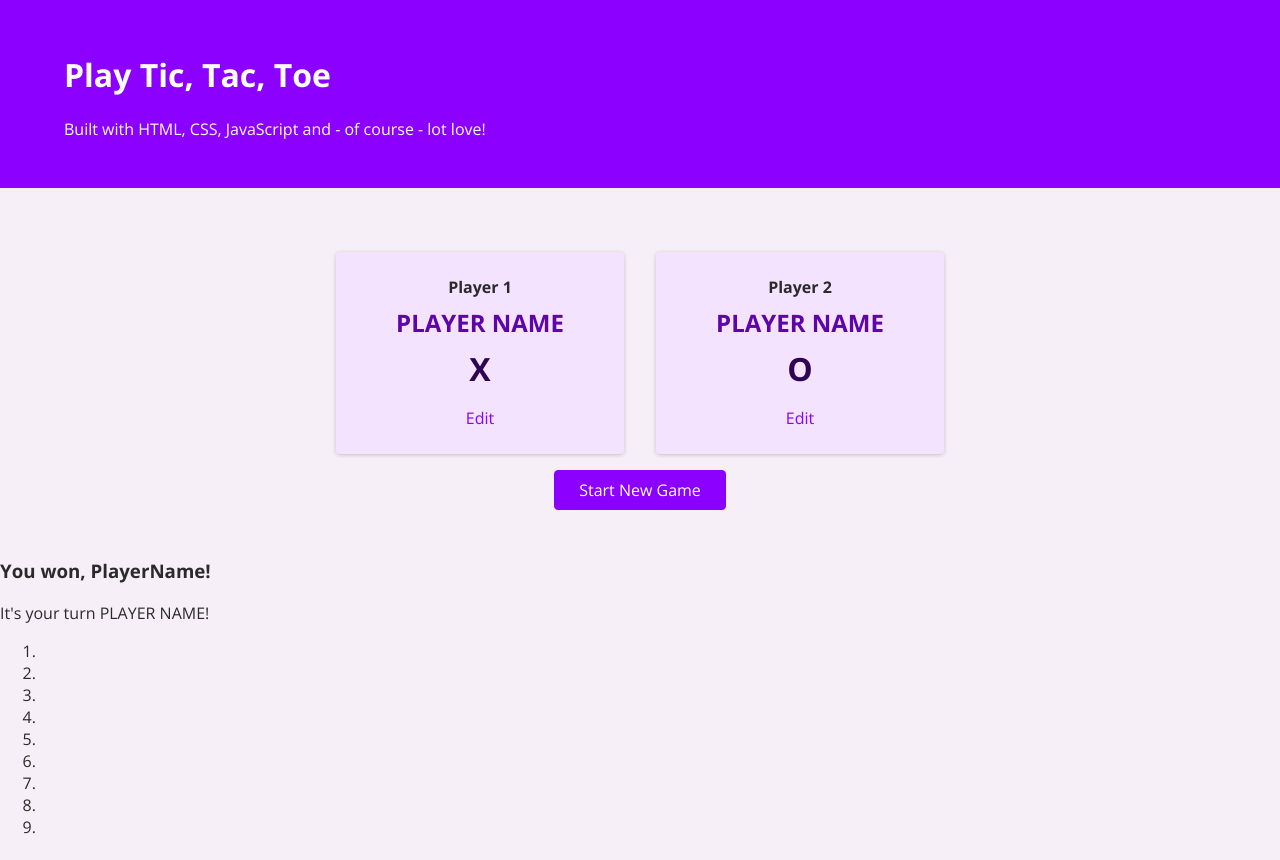
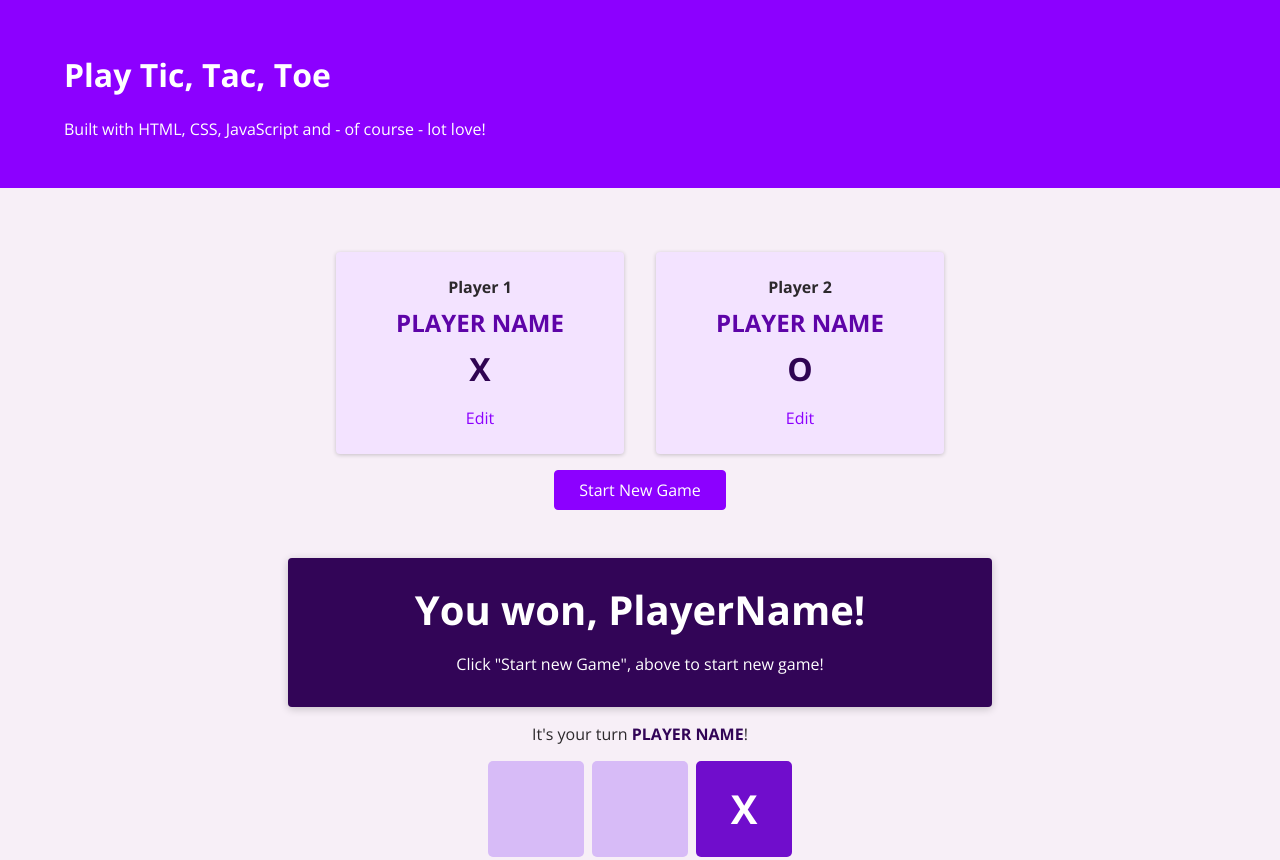
Before and after one commit to vrohan319/TicTacToe, a plain HTML site: page index.html in a window 1280 px wide. Shown: the top 860 px of the page. Drawn offline with nearby package versions, Linux system fonts and the light colour scheme.

Commit message:
added styling to game board

```diff
--- a/index.html
+++ b/index.html
@@ -14,6 +14,7 @@
     <link rel="stylesheet" href="style/style.css" />
     <link rel="stylesheet" href="style/overlays.css" />
     <link rel="stylesheet" href="style/configuration.css" />
+    <link rel="stylesheet" href="style/game.css">
   </head>
   <body>
     <header id="main-header">
@@ -58,15 +59,16 @@
         <button class="btn">Start New Game</button>
       </section>
       <section id="active-game">
-        <article>
-          <h3>You won, <span id="winner-name">PlayerName</span>!</h3>
+        <article id="game-over">
+          <h2>You won, <span id="winner-name">PlayerName</span>!</h2>
+          <p>Click "Start new Game", above to start new game!</p>
         </article>
 
         <p>It's your turn <span id="active-player-name">PLAYER NAME</span>!</p>
-        <ol>
+        <ol id="game-board">
           <li></li>
           <li></li>
-          <li></li>
+          <li class="disable">X</li>
 
           <li></li>
           <li></li>
--- /dev/null
+++ b/style/game.css
@@ -0,0 +1,59 @@
+#active-game {
+  text-align: center;
+  margin: 2rem 0 5rem 0;
+  /* display: none; */
+}
+
+#game-over {
+  width: 90%;
+  max-width: 40rem;
+  margin: auto;
+  padding: 1rem 2rem;
+  background-color: rgb(50, 5, 87);
+  color: white;
+  box-shadow: 0 2px 8px rgba(0, 0, 0, 0.2);
+  border-radius: 4px;
+  /* display: none; */
+}
+
+#game-over h2 {
+  font-size: 2.5rem;
+  margin: 0.5rem 0;
+}
+
+#active-player-name {
+  font-weight: bold;
+  color: rgb(50, 5, 87);
+}
+
+#game-board {
+  list-style: none;
+  margin: 1rem 0;
+  padding: 0;
+  display: grid;
+  grid-template-rows: repeat(3, 6rem);
+  grid-template-columns: repeat(3, 6rem);
+  justify-content: center;
+  gap: 0.5rem;
+}
+
+#game-board li {
+  background-color: rgb(215, 187, 247);
+  border-radius: 5px;
+  cursor: pointer;
+  display: flex;
+  justify-content: center;
+  align-items: center;
+  font-size: 2.5rem;
+  font-weight: bold;
+}
+
+#game-board li:hover {
+  background-color: rgb(112, 13, 204);
+}
+
+#game-board li.disable {
+  background-color: rgb(112, 13, 204);
+  color: white;
+  cursor: default;
+}
```
